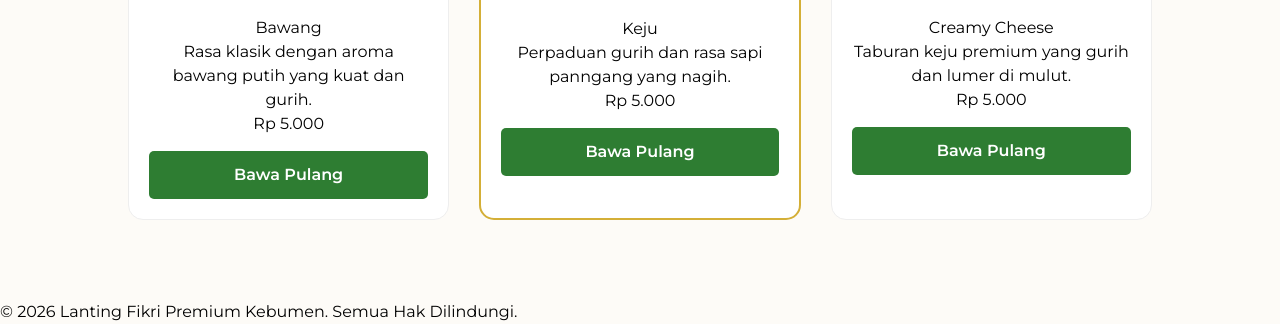
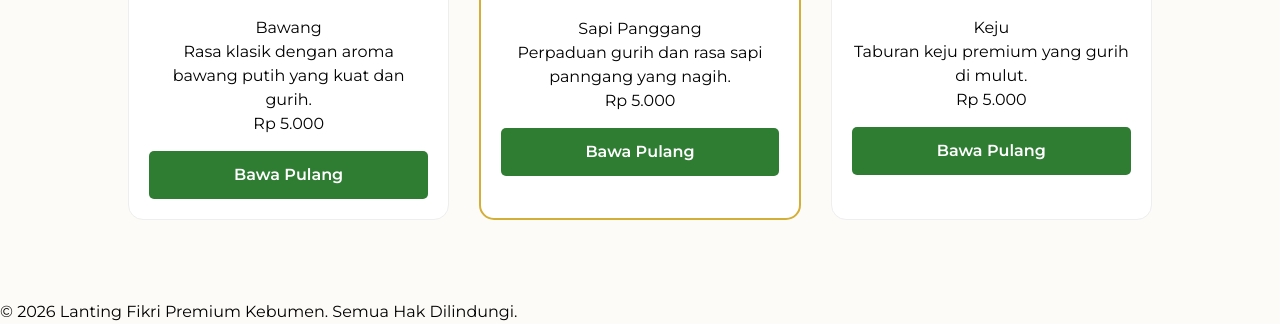
Before and after one commit to snikmah26-lgtm/lanting-khas-kebumen, a plain HTML site: page index.html in a window 1280 px wide. Shown: the part 1261-1585 px from the top of the page. Drawn offline with nearby package versions, Linux system fonts and the light colour scheme.

Commit message:
Update index.html

```diff
--- a/index.html
+++ b/index.html
@@ -48,7 +48,7 @@
                     <img src="https://images.unsplash.com/photo-1599490659213-e2b9527bb087?auto=format&fit=crop&w=500" alt="Sapi Panggang">
                 </div>
                 <div class="p-info">
-                    <h3>Keju</h3>
+                    <h3>Sapi Panggang</h3>
                     <p>Perpaduan gurih dan rasa sapi panngang yang nagih.</p>
                     <span class="price">Rp 5.000</span>
                     <button onclick="orderWA('Sapi Panggang')" class="btn-wa">Bawa Pulang</button>
@@ -59,8 +59,8 @@
                     <img src="https://images.unsplash.com/photo-1528750997573-59b89d56f4f7?auto=format&fit=crop&w=500" alt="Keju">
                 </div>
                 <div class="p-info">
-                    <h3>Creamy Cheese</h3>
-                    <p>Taburan keju premium yang gurih dan lumer di mulut.</p>
+                    <h3>Keju</h3>
+                    <p>Taburan keju premium yang gurih di mulut.</p>
                     <span class="price">Rp 5.000</span>
                     <button onclick="orderWA('Keju')" class="btn-wa">Bawa Pulang</button>
                 </div>
```
